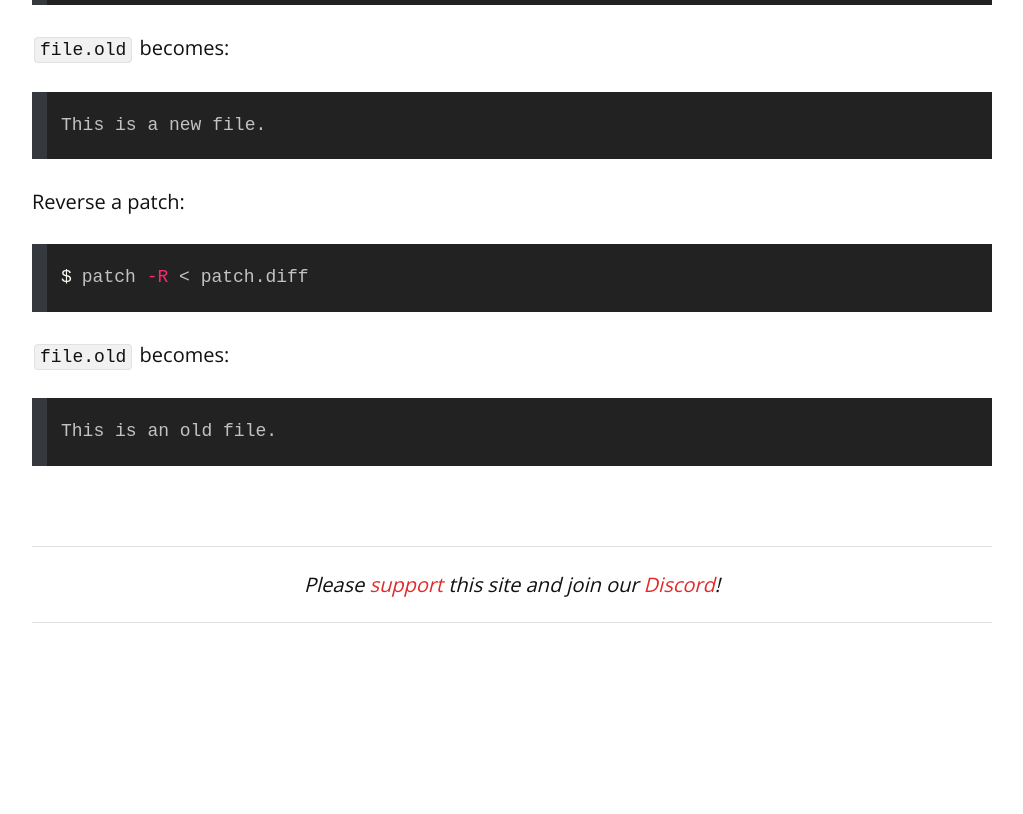
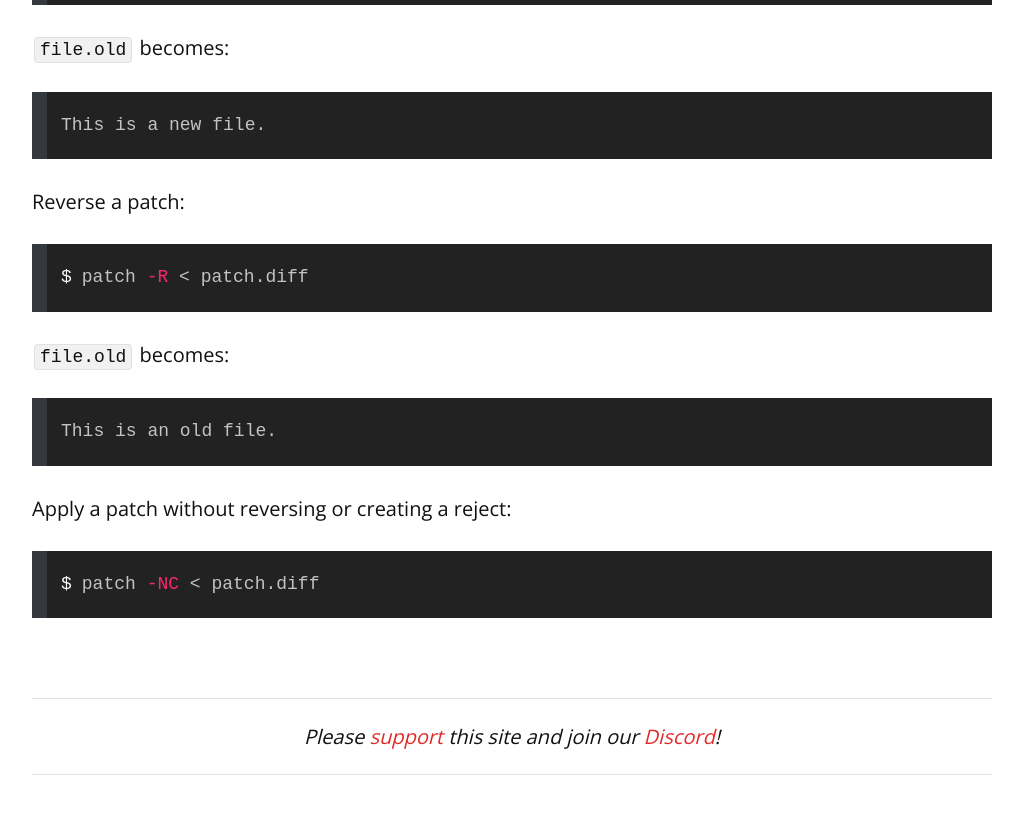
Before and after one commit to remarkablemark/remarkablemark.github.io, a Jekyll site: the page built from _posts/2025/2025-02-25-how-to-patch-a-file.md, in a window 1280 px wide and 900 px high, scrolled down 1407 px. Shown: the top 814 px of the window, without its empty margins (128-1151 px from the left). Built offline with Jekyll 4.4.1, drawn with Linux system fonts in a browser that asks for light colours; comment, search, counter and statistics services are not loaded; before the commit the page ends 2155 px from its top, so only the background shows below that.

Commit message:
feat(posts): update "How to patch a file"
Post: 2025-02-25-how-to-patch-a-file.md

````diff
--- a/_posts/2025/2025-02-25-how-to-patch-a-file.md
+++ b/_posts/2025/2025-02-25-how-to-patch-a-file.md
@@ -65,3 +65,9 @@
 ```
 This is an old file.
 ```
+
+Apply a patch without reversing or creating a reject:
+
+```sh
+patch -NC < patch.diff
+```
````
